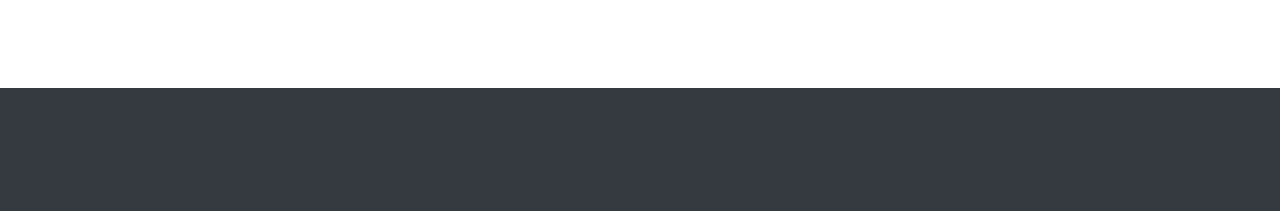
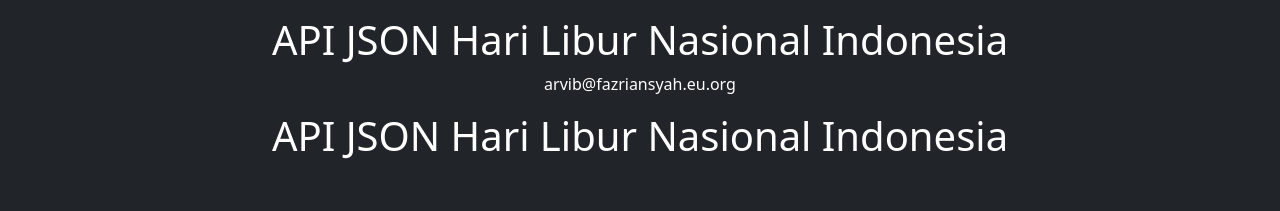
Before and after one commit to arv-fazriansyah/api-json-hari-libur-nasional-indonesia, a plain HTML site: page index.html in a window 1280 px wide. Drawn offline with nearby package versions, Linux system fonts and the light colour scheme; no server answers; a small style sheet from the web is missing.

Commit message:
Update index.html

```diff
--- a/index.html
+++ b/index.html
@@ -6,30 +6,10 @@
   <title>API JSON Hari Libur Nasional Indonesia</title>
   <link rel="stylesheet" href="https://cdnjs.cloudflare.com/ajax/libs/bootstrap/5.3.2/css/bootstrap.min.css" integrity="sha512-OvR7x/iIKoNJ5NlCKlK5f5vOj6/qqU1mzC6cK8QvzUqb0DFmQ9IaWcOa1ntjKr1otw0rI7L38i8XXK0Jx+IB/A==" crossorigin="anonymous" referrerpolicy="no-referrer" />
 
-  <style>
-    body {
-      text-align: center;
-      background-color: #343a40;
-      color: #fff;
-    }
+  <body class='text-center p-3 mb-2 bg-dark text-white'>
 
-    h1 {
-      background-color: white;
-      padding: 20px;
-    }
-
-    .container {
-      margin: 0 auto;
-      text-align: center;
-    }
-
-    th {
-      text-align: center;
-    }
-  </style>
-
-</head>
-<body>
+   <h1> API JSON Hari Libur Nasional Indonesia </h1>
+    <p> arvib@fazriansyah.eu.org </p>
   <h1>API JSON Hari Libur Nasional Indonesia</h1>
   <div class="container mt-3">
     <table class="table table-bordered table-dark table-striped table-hover table-sm">
```
